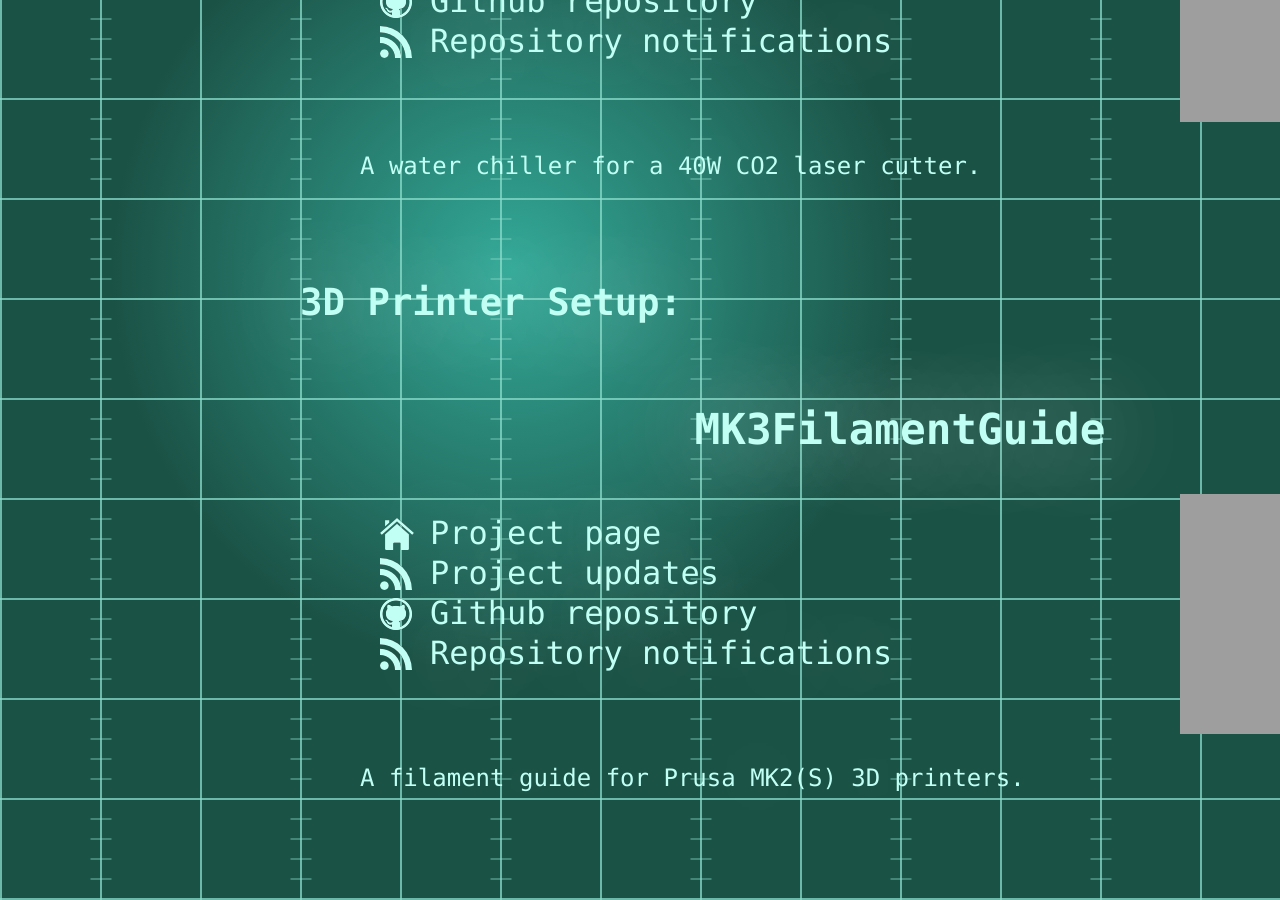
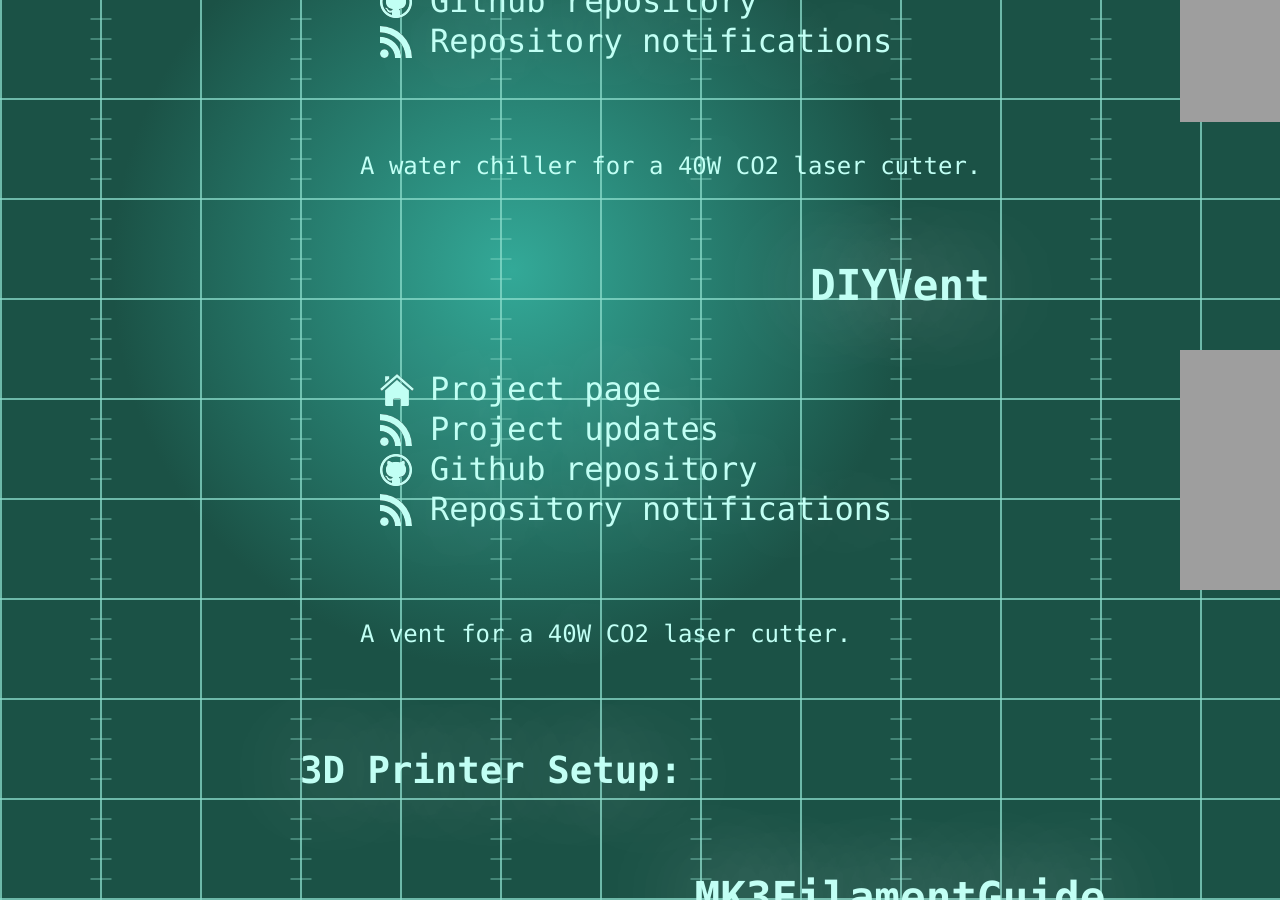
Before and after one commit to hotwolf/hotwolf.github.com, a Jekyll site: the page built from index.html, in a window 1280 px wide and 900 px high, scrolled down 10766 px. Built offline with Jekyll 4.4.1, drawn with Linux system fonts in a browser that asks for light colours; Markdown is read by kramdown in place of the engine named in the settings; some of the changed text lies outside the part shown.

Commit message:
added DIYVent project

```diff
--- a/_includes/ProjectDescriptions.html
+++ b/_includes/ProjectDescriptions.html
@@ -875,6 +875,47 @@
   <p>A water chiller for a 40W CO2 laser cutter.</p>
 </div><!--<div id="projectDescripyion">-->
 
+<h3>
+  <a id="DIYVent" name="DIYVent" href="//hotwolf.github.io/DIYVent">
+    DIYVent
+  </a>
+</h3>
+<div class="projectInfo">
+  <div class="projectImage">
+    <a href="//hotwolf.github.io/DIYVent">
+      <img src="//hotwolf.github.io/DIYVent/images/fan.jpg">
+      <!--<img src="{{ site.url }}/images/hotwolf.png" alt="hotwolf"></img>-->
+    </a>
+  </div><!--<div id="projectImage">-->
+  <div class="projectLinks">
+    <ul>
+      <a href="//hotwolf.github.io/DIYVent">
+	<li class="homeLink">
+	  Project page
+	</li>
+      </a>
+      <a href="//hotwolf.github.io/DIYVent/DIYVent.atom">
+	<li class="feedLink">
+	  Project updates
+	</li>
+      </a>
+      <a href="//github.com/hotwolf/DIYVent">
+	<li class="githubLink">
+	  Github repository
+	</li>
+      </a>
+      <a href="//github.com/hotwolf/DIYVent/commits/master.atom">
+	<li class="feedLink">
+	  Repository notifications
+	</li>
+      </a>
+    </ul>
+  </div><!--<div id="projectLinks">-->
+</div><!--<div id="projectInfo">-->
+<div class="projectDescription">
+  <p>A vent for a 40W CO2 laser cutter.</p>
+</div><!--<div id="projectDescripyion">-->
+
 <h2 id="laserCutter">3D Printer Setup:</h2>
 
 <h3>
--- a/_includes/ProjectIndex.html
+++ b/_includes/ProjectIndex.html
@@ -22,6 +22,14 @@
 <a class="active" href="#DIYLaserBed">
 <h1>DIYLaserBed</h1>
 A laser cutter bed
+</a>
+</div><!--<div id="link">-->
+
+<!-- DIYVent -->
+<div class="link">
+<a class="active" href="#DIYVent">
+<h1>DIYVent</h1>
+A laser cutter vent
 </a>
 </div><!--<div id="link">-->
 
```
Also changed, not shown: 404.html (+73 -0 lines).
